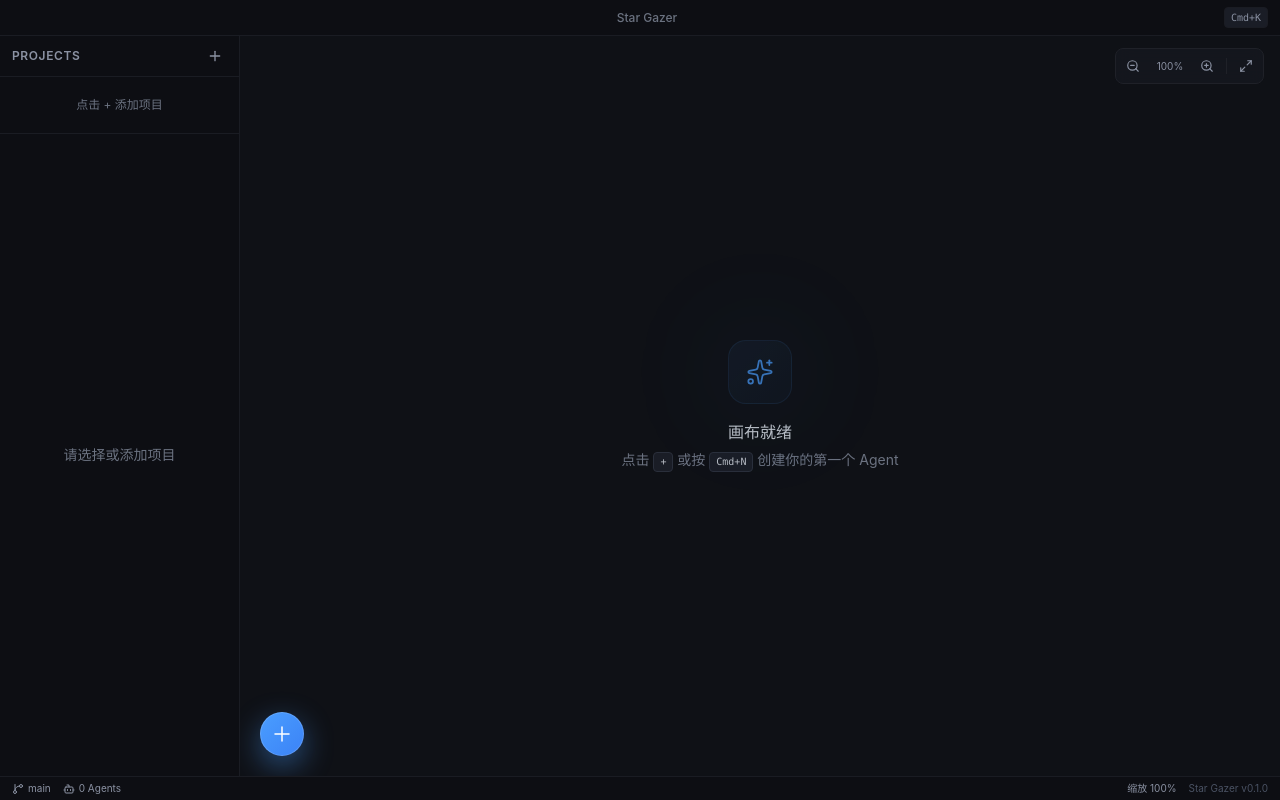
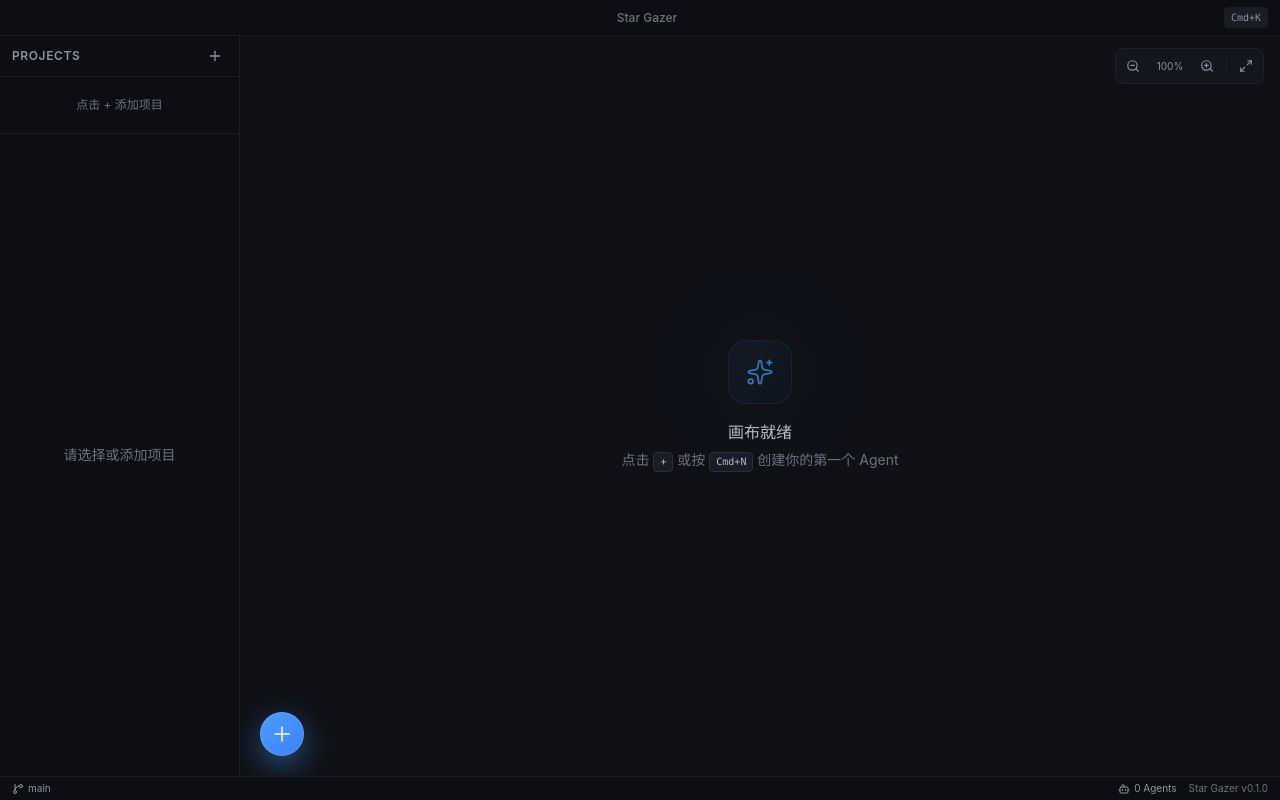
Before and after one commit to Yixi/Star-Gazer, a React (Vite) app: page / in a window 1280 px wide. Built offline with nearby package versions, Linux system fonts and the light colour scheme.

Commit message:
feat(statusbar): 实现完整状态栏
- 左：项目名、Git 分支、总改动量(+X -Y)
- 右：Agent 统计（含运行中脉动指示）、版本号
- 24px 高度，#0d0e13 背景色

```diff
--- a/src/components/statusbar/StatusBar.tsx
+++ b/src/components/statusbar/StatusBar.tsx
@@ -1,36 +1,72 @@
 /**
- * 状态栏 — 固定在窗口底部，高度 24px
+ * 状态栏 - 固定在窗口底部，高度 24px
  *
- * 显示全局信息：Git 分支、Agent 数量、缩放级别等
- * 使用 design tokens CSS 变量
+ * 左：项目名、分支、总改动量
+ * 右：Agent 统计、版本号
  */
-import { GitBranch, Bot } from "lucide-react";
+import { GitBranch, Bot, FileCode } from "lucide-react";
 import { useCanvasStore } from "@/stores/canvasStore";
 import { useProjectStore } from "@/stores/projectStore";
-import { PulsingDot } from "@/components/ui/PulsingDot";
 
 export function StatusBar() {
-  const { agents, zoom } = useCanvasStore();
+  const agents = useCanvasStore((s) => s.agents);
+  const activeProject = useProjectStore((s) => s.activeProject);
   const gitBranch = useProjectStore((s) => s.gitBranch);
+  const fileDiffStats = useProjectStore((s) => s.fileDiffStats);
 
   const activeAgents = agents.filter((a) => a.status === "running").length;
+
+  // 总改动量
+  const totalChanges = Object.values(fileDiffStats).reduce(
+    (acc, stat) => ({
+      additions: acc.additions + stat.additions,
+      deletions: acc.deletions + stat.deletions,
+    }),
+    { additions: 0, deletions: 0 }
+  );
 
   return (
     <footer
       className="flex items-center justify-between h-6 px-3 select-none flex-shrink-0"
       style={{
-        background: "var(--sg-bg-sidebar, #0d0e13)",
-        borderTop: "1px solid var(--sg-border-primary, #1a1c23)",
-        fontSize: "var(--sg-text-xs, 10px)",
-        color: "var(--sg-text-tertiary, #8b92a3)",
+        backgroundColor: "#0d0e13",
+        borderTop: "1px solid #1a1c23",
+        fontSize: 10,
+        color: "#8b92a3",
       }}
     >
       {/* 左侧信息 */}
       <div className="flex items-center gap-3">
+        {/* 项目名 */}
+        {activeProject && (
+          <span className="flex items-center gap-1" style={{ color: "#b8bcc4" }}>
+            {activeProject.name}
+          </span>
+        )}
+
+        {/* Git 分支 */}
         <div className="flex items-center gap-1">
           <GitBranch className="w-3 h-3" />
           <span>{gitBranch || "main"}</span>
         </div>
+
+        {/* 总改动量 */}
+        {(totalChanges.additions > 0 || totalChanges.deletions > 0) && (
+          <div className="flex items-center gap-1">
+            <FileCode className="w-3 h-3" />
+            {totalChanges.additions > 0 && (
+              <span style={{ color: "#22c55e" }}>+{totalChanges.additions}</span>
+            )}
+            {totalChanges.deletions > 0 && (
+              <span style={{ color: "#ef4444" }}>-{totalChanges.deletions}</span>
+            )}
+          </div>
+        )}
+      </div>
+
+      {/* 右侧信息 */}
+      <div className="flex items-center gap-3">
+        {/* Agent 统计 */}
         <div className="flex items-center gap-1">
           <Bot className="w-3 h-3" />
           <span>
@@ -39,23 +75,16 @@ export function StatusBar() {
           {activeAgents > 0 && (
             <span
               className="flex items-center gap-1 ml-0.5"
-              style={{ color: "var(--sg-success, #22c55e)" }}
+              style={{ color: "#22c55e" }}
             >
-              <PulsingDot color="green" size={4} />
+              <span className="writing-pulse" style={{ width: 4, height: 4 }} />
               <span>{activeAgents} 运行中</span>
             </span>
           )}
         </div>
-      </div>
 
-      {/* 右侧信息 */}
-      <div className="flex items-center gap-3">
-        <span>缩放 {Math.round(zoom * 100)}%</span>
-        <span
-          style={{ color: "var(--sg-text-placeholder, #4a5263)" }}
-        >
-          Star Gazer v0.1.0
-        </span>
+        {/* 版本号 */}
+        <span style={{ color: "#6b7280" }}>Star Gazer v0.1.0</span>
       </div>
     </footer>
   );
```
